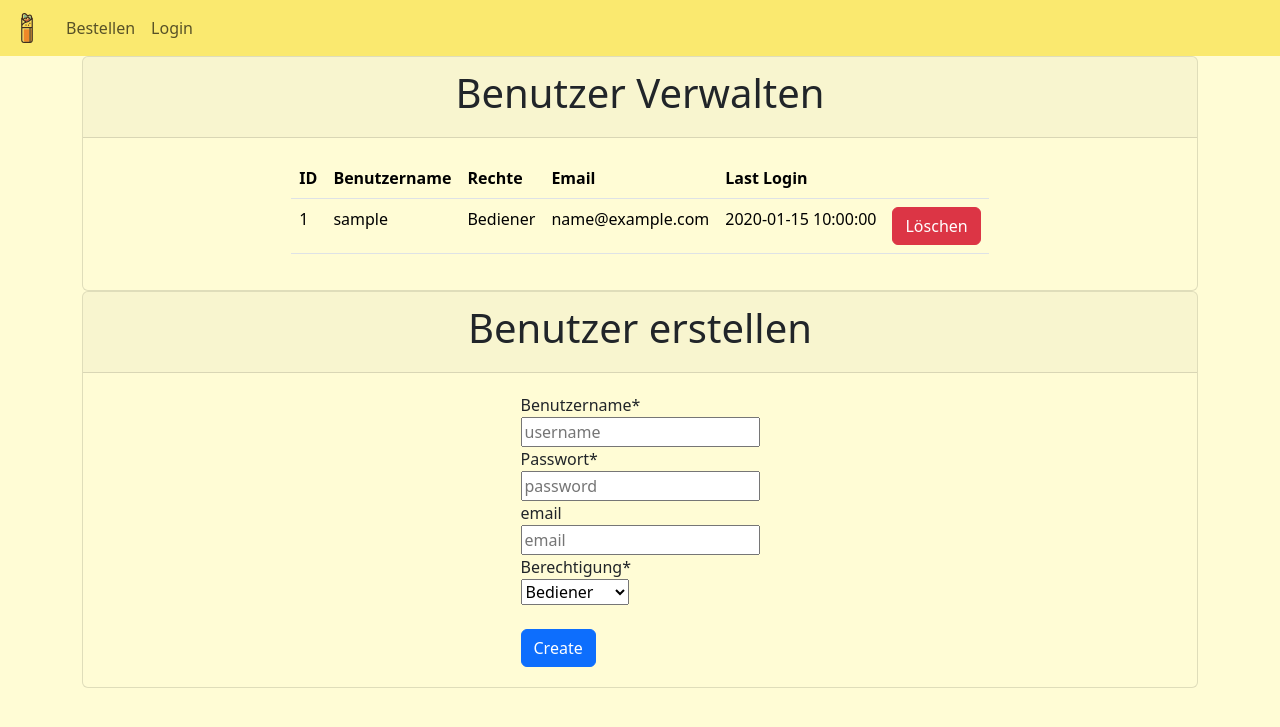
After one commit to Manfe07/SammelBestellApp, a Flask app: template app/module_users/templates/users/manageUsers.html in a window 1280 px wide. The commit adds this page. Shown: the top 727 px of the page. Run offline with Flask 3, Linux system fonts and the light colour scheme; the template is opened without the code that fills it: values that come from a table or form of the project are taken from there, others are empty; tables that the repository leaves empty hold one stand-in row (values such as "Sample post"); some libraries are stand-ins or nearby versions.

Commit message:
added user module

```diff
--- a/app/__init__.py
+++ b/app/__init__.py
@@ -7,11 +7,16 @@ def create_app(config_class=Config):
     app = Flask(__name__)
     app.config.from_object(config_class)
 
-    # Initialize Flask extensions here
+    with app.app_context():
+        # Initialize Flask extensions here
+        db.init_app(app)
+        # Register blueprints here
+        import app.module_main as main
+        app.register_blueprint(main.bp)
+        import app.module_users as users
+        app.register_blueprint(users.bp, url_prefix="/users")
 
-    # Register blueprints here
-    from app.module_main import bp as main_bp
-    app.register_blueprint(main_bp)
+        db.create_all()
 
     @app.route('/test')
     def test():
--- /dev/null
+++ b/app/extensions.py
@@ -0,0 +1,2 @@
+from flask_sqlalchemy import SQLAlchemy
+db = SQLAlchemy()
--- a/app/module_main/routes.py
+++ b/app/module_main/routes.py
@@ -1,6 +1,6 @@
 from flask import render_template
 
-from . import bp
+from app.module_main import bp
 
 @bp.route('/')
 def index():
--- /dev/null
+++ b/app/module_users/templates/users/manageUsers.html
@@ -0,0 +1,123 @@
+{% extends "layout.html" %}
+{% block title %}Benutzerverwaltung{% endblock %}
+{% block content %}
+
+
+<div class='container'>
+    <div class='card'>
+        <div class='card-header'>
+            <h1>Benutzer Verwalten</h1>
+        </div>
+        <div class='card-body'>
+            <table class="table" style="width: auto">
+                <tr class="table-header">
+                    <th>ID</th>
+                    <th>Benutzername</th>
+                    <th>Rechte</th>
+                    <th>Email</th>
+                    <th>Last Login</th>
+                    <th></th>
+                </tr>
+                {% for user in users %}
+                    <tr>
+                        <td><a>{{ user['id'] }}</a></td>
+                        <td class="table-content"><a>{{ user['username'] }}</a></td>
+                        <td class="table-content"><a>
+                            {% if user['permission'] == 1 %}
+                            Bediener
+                            {% elif user['permission'] == 2 %}
+                            Verwaltung
+                            {% elif user['permission'] == 3 %}
+                            Admin
+                            {% else %}
+                            UNBEKANNT
+                            {% endif %}
+                        </a></td>
+                        <td class="table-content">
+                            {% if user['email'] %}
+                                <a>{{ user['email'] }}</a>
+                            {% else %}
+                                <a>na</a>
+                            {% endif %}
+                        </td>
+                        <td class="table-content"><a>{{ user['last_login'] }}</a></td>
+                        <td>
+                            <button class="btn btn-danger btn-block" onclick="deleteUser({{ user['id'] }}, '{{ user['username'] }}')">Löschen</button>
+                        </td>
+                    </tr>
+                {% endfor %}
+            </table>
+        </div>
+    </div>
+
+    <div class='card'>
+        <div class='card-header'>
+            <h1>Benutzer erstellen</h1>
+        </div>
+        <div class='card-body'>
+            <form action="{{ url_for('users.add_user') }}" method="POST">
+                <div class="login-screen">
+                    <div class="control-group">
+                        <a>Benutzername*</a><br>
+                        <input type="text" class="login-field" value="" required placeholder="username" name="username">
+                    </div>
+                    <div class="control-group">
+                        <a>Passwort*</a><br>
+                        <input type="password" class="login-field" value="" required placeholder="password"
+                            name="password">
+                    </div>
+                    <div class="control-group">
+                        <a>email</a><br>
+                        <input type="email" class="login-field" value="" placeholder="email" name="email">
+                    </div>
+                    <div class="control-group">
+                        <a>Berechtigung*</a><br>
+                        <select id="permission" name="permission">
+                            <option value=1>Bediener</option>
+                            <option value=2>Verwaltung</option>
+                            <option value=3>Admin</option>
+                        </select>
+                    </div><br>
+                    <input type="submit" value="Create" class="btn btn-primary btn-large btn-block">
+                </div>
+            </form>
+        </div>
+    </div>
+
+
+</div>
+
+
+
+<script>
+    function deleteUser(id, username){
+        if (confirm("⚠🚨 Willst du den Benutzer \"" + username + "\" Löschen? 🚨⚠")) {
+            fetch("{{url_for('users.deleteUser')}}", {
+                method: "POST",
+                headers: {'Content-Type': 'application/json'},
+                body: JSON.stringify({'id':id})
+            }).then(res => {
+                alert("Benutzer \"" + username + "\" wurde gelöscht")
+                console.log("Request complete! response:", res);
+                location.reload()
+            });
+        }
+    }
+</script>
+{% endblock %}
+{% block style %}
+    <style>
+        .table-content{
+            text-align: left;
+            vertical-align: center;
+            white-space: nowrap;
+            padding-left: 5px;
+        }
+        .table-currency{
+            text-align: right;
+            vertical-align: center;
+            white-space: nowrap;
+            padding-left: 5px;
+        }
+    </style>
+{% endblock %}
--- /dev/null
+++ b/app/requirements.txt
@@ -0,0 +1,3 @@
+Flask==3.1.0
+Flask-SQLAlchemy==3.1.1
+passlib==1.7.4
--- a/app/templates/layout.html
+++ b/app/templates/layout.html
@@ -21,24 +21,31 @@
 </head>
 
 <body>
+
     <nav class="navbar navbar-expand-lg bg-body-tertiary">
         <div class="container-fluid">
             <a class="navbar-brand" href="{{ url_for('main.index')}}">
                 <img src="/static/images/kebab.svg" width="30" height="30" class="d-inline-block align-top" style="color:var(--bs-secondary)" alt="">
+
             </a>
             <button class="navbar-toggler" type="button" data-bs-toggle="collapse" data-bs-target="#navbarSupportedContent" aria-controls="navbarSupportedContent" aria-expanded="false" aria-label="Toggle navigation">
                 <span class="navbar-toggler-icon"></span>
             </button>
             <div class="collapse navbar-collapse" id="navbarSupportedContent">
                 <ul class="navbar-nav me-auto mb-2 mb-lg-0">
-
                     <li class="nav-item">
                         <a class="nav-link" href="#">Bestellen</a>
                     </li>
 
+                    {% if session['permission']|default(0, true) >= 1 %}
+                    <li class="nav-item">
+                        <a class="nav-link" href="{{ url_for('users.logout')}}">Logout</a>
+                    </li>
+                    {% endif %}
+
                     {% if session['permission']|default(0, true) <= 0 %}
                     <li class="nav-item">
-                        <a class="nav-link" href="#">Login</a>
+                        <a class="nav-link" href="{{ url_for('users.login')}}">Login</a>
                     </li>
                     {% endif %}
                     {% if session['permission']|default(0, true) >= 2 %}
@@ -47,11 +54,8 @@
                             Verwalten
                         </a>
                         <ul class="dropdown-menu">
-                            <li><a class="dropdown-item" href="#">Artikel</a></li>
-                            <li><a class="dropdown-item" href="#">Käufe</a></li>
                             {% if session['permission'] >= 3 %}
-                            <li><a class="dropdown-item" href="#">Einstellungen</a></li>
-                            <li><a class="dropdown-item" href="#">Benutzer</a></li>
+                            <li><a class="dropdown-item" href="{{ url_for('users.manageUsers') }}">Benutzer</a></li>
                             {% endif %}
                         </ul>
                     </li>
@@ -63,6 +67,7 @@
             </div>
         </div>
     </nav>
+
     <div class="content">
         {% block content%}
         {% endblock %}
--- a/requirements.txt
+++ /dev/null
@@ -1,2 +0,0 @@
-Flask==3.1.0
-Flask-SQLAlchemy==3.1.1
```
Also changed, not shown: app/module_users/__init__.py (added, +7 -0 lines), app/module_users/models.py (added, +15 -0 lines), app/module_users/routes.py (added, +93 -0 lines), app/module_users/templates/users/addUser.html (added, +46 -0 lines), app/module_users/templates/users/login.html (added, +33 -0 lines), app/module_users/tools.py (added, +98 -0 lines), app/templates/test.html (+25 -20 lines), 1 other file.
